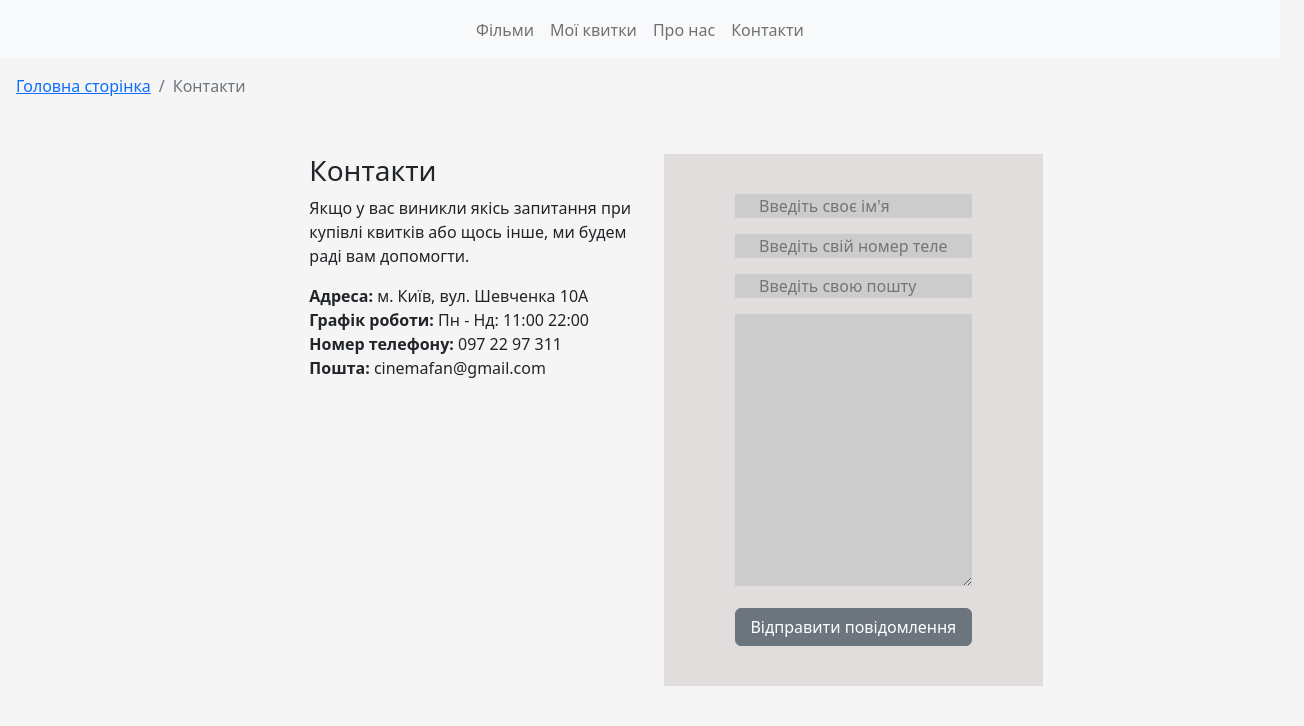
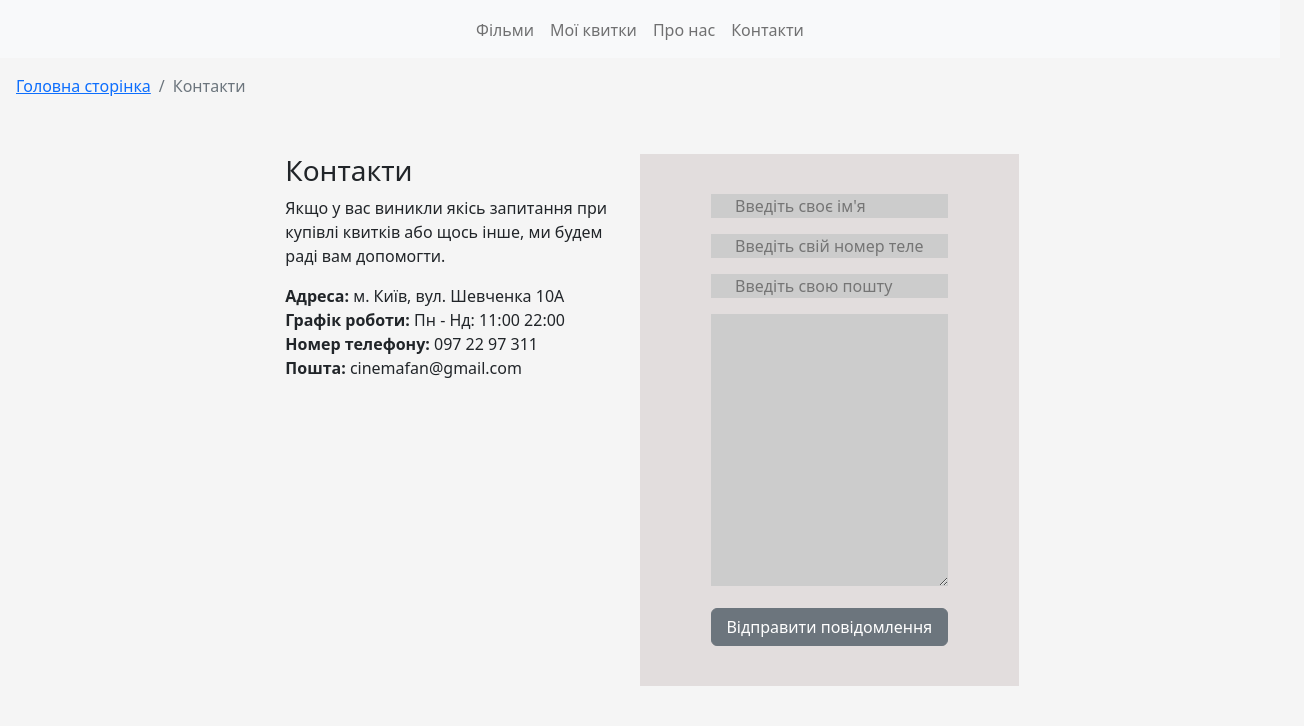
Before and after one commit to sanixto/cinema-tickets-project, a website: page src/pages/contacts.html in a window 1280 px wide. Shown: the part 74-800 px from the top of the page, 1304 px wide, since content can reach past the window. Drawn offline with nearby package versions, Linux system fonts and the light colour scheme.

Commit message:
delete margin

```diff
--- a/src/pages/contacts.html
+++ b/src/pages/contacts.html
@@ -67,7 +67,7 @@
         <li class="breadcrumb-item active" aria-current="page">Контакти</li>
       </ol>
     </nav>
-    <main class="container-fluid p-4 mx-md-4">
+    <main class="container-fluid p-4">
       <section class="row px-4 mx-md-4">
         <article class="col-12 col-md-4 offset-md-2 px-md-4 mb-4">
           <h3>Контакти</h3>
```
